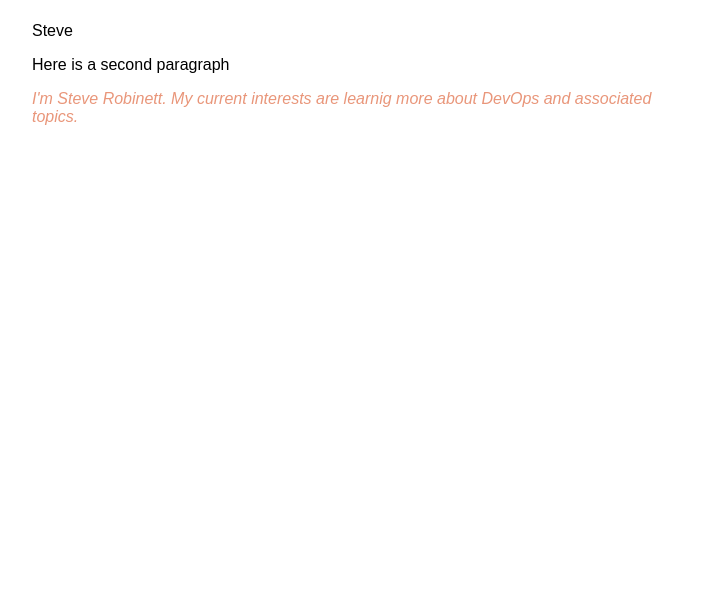
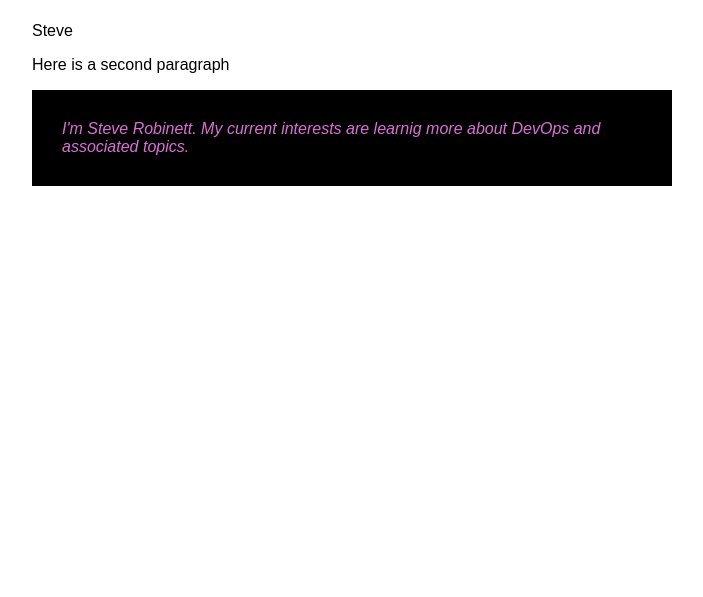
Before and after one commit to steverobinett/gettingStarted-181, a website: page src/index.html in a window 1280 px wide. Shown: the part 203-800 px from the top of the page, without its empty margins (288-991 px from the left). Drawn offline with Linux system fonts and the light colour scheme.

Commit message:
more changes

```diff
--- a/src/styles.css
+++ b/src/styles.css
@@ -22,6 +22,7 @@
 }
 
 #bio {
+  padding: 30px;
+  background-color: black;
   font-style: italic;
-  color:darksalmon
-}
+  color:orchid;
```
